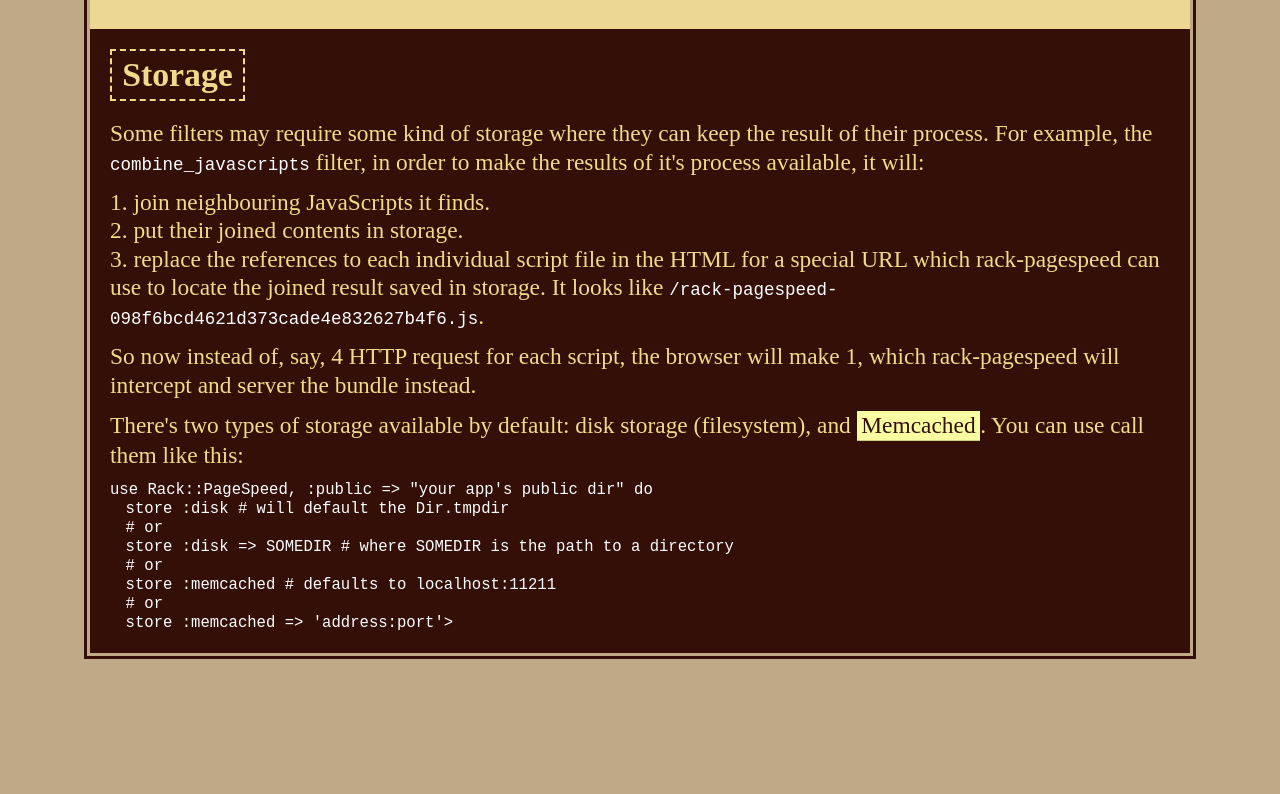
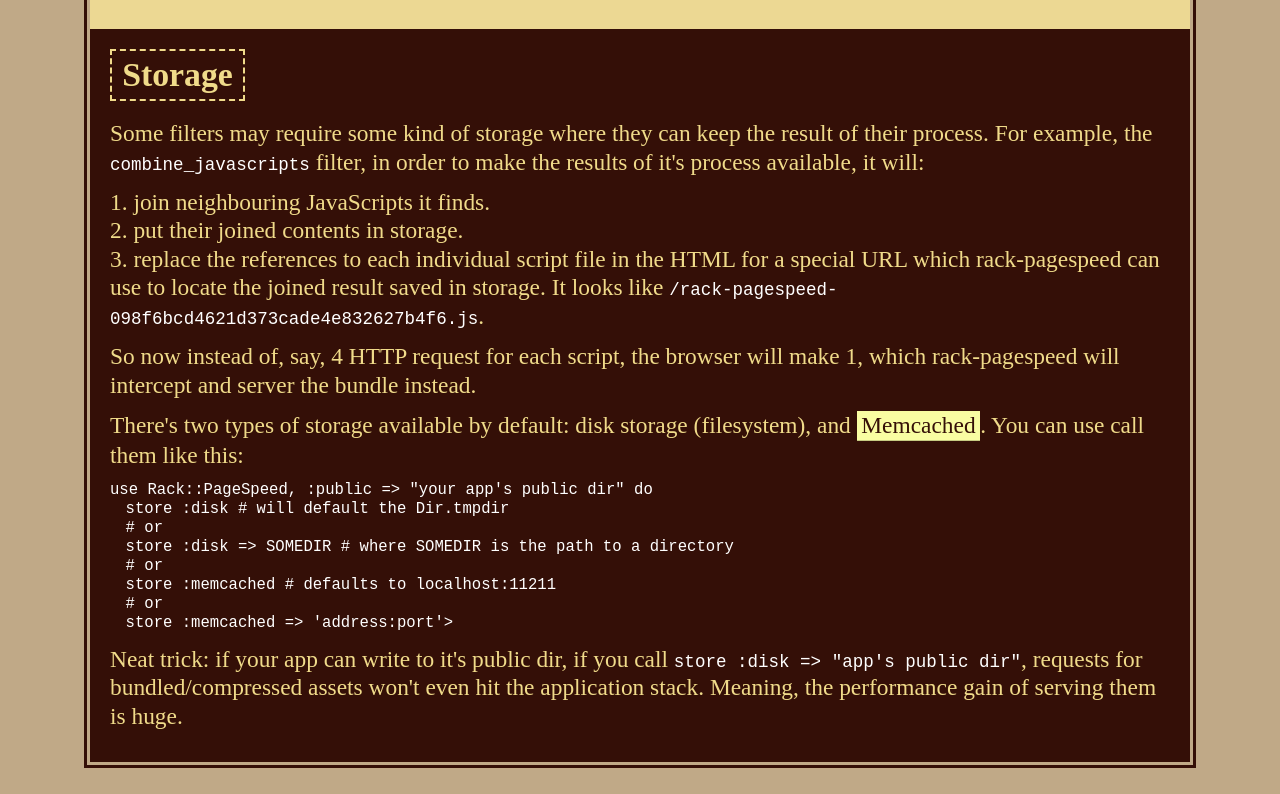
Before and after one commit to juliocesar/rack-pagespeed, a plain HTML site: page index.html in a window 1280 px wide. Shown: the part 1895-2689 px from the top of the page. Before the commit the page ends 2580 px from the top, so only its background shows below. Drawn offline with Linux system fonts and the light colour scheme.

Commit message:
neat trick

```diff
--- a/index.html
+++ b/index.html
@@ -173,6 +173,11 @@
             <span class="indent"># or</span><br />
             <span class="indent">store :memcached => 'address:port'><br />
         </code>
+        <p>
+          Neat trick: if your app can write to it's public dir, if you call <code>store :disk => "app's public dir"</code>,
+          requests for bundled/compressed assets won't even hit the application stack. Meaning, the performance gain of serving them
+          is huge.
+        </p>
       </section>
     </div>
   </body>
```
